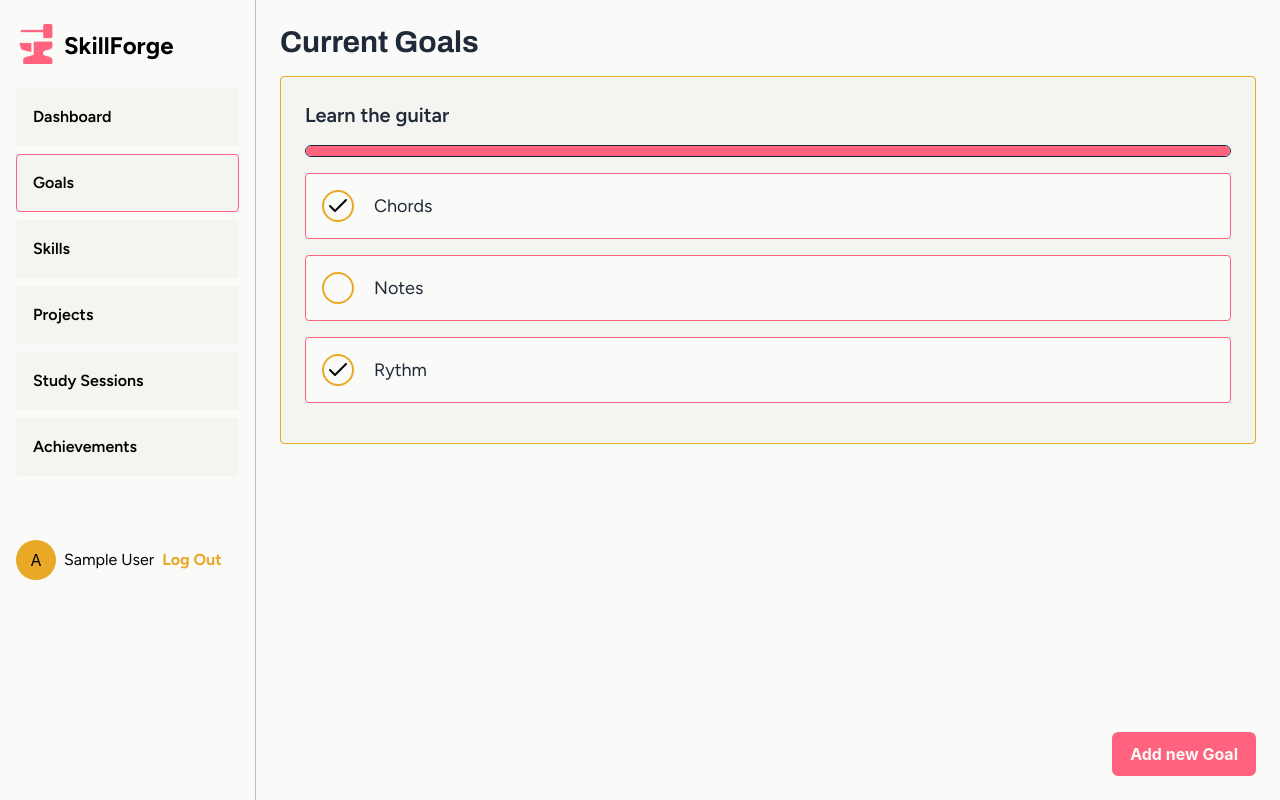
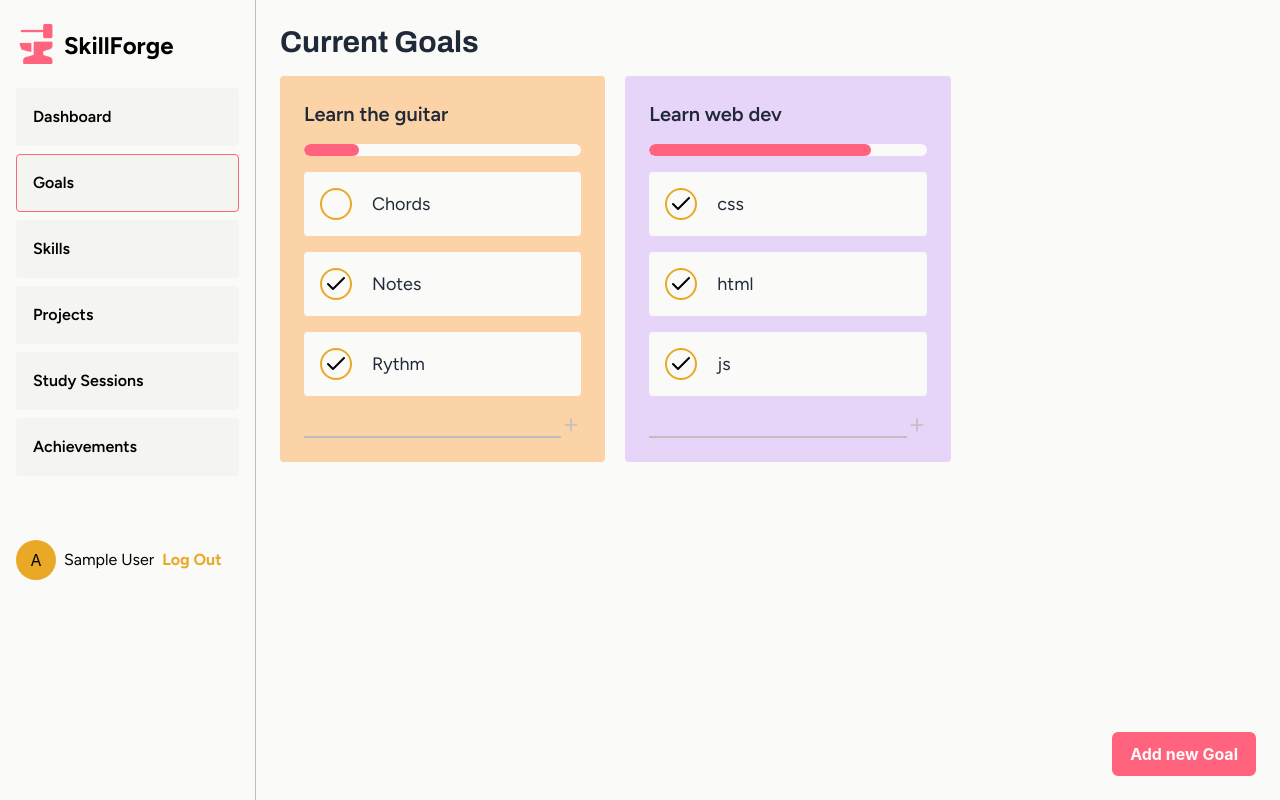
Before and after one commit to AyaKhellou/skill-forge, a React (Vite) app: page /user/goals in a window 1280 px wide. Built offline with nearby package versions, Linux system fonts and the light colour scheme; no server answers; sample sign-in values are in the browser's storage.

Commit message:
Refactor components for consistency and improved styling; add GoalCard component and enhance Goals page functionality

```diff
--- a/src/components/Button.jsx
+++ b/src/components/Button.jsx
@@ -1,5 +1,5 @@
 export default function Button({ children, onClick , primary , classes }) {
-    const primaryButtonStyle = "bg-primary text-background px-4 py-2 rounded-md font-bold cursor-pointer border-2 border-primary hover:bg-background hover:text-primary hover:border-primary transition-all duration-300 " + classes;
+    const primaryButtonStyle = "bg-primary text-background px-4 py-2 rounded-md font-bold cursor-pointer border-2 border-primary hover:bg-background hover:text-primary hover:border-primary transition-all duration-300  " + classes;
     const secondaryButtonStyle = "bg-background text-primary px-4 py-2 rounded-md font-bold cursor-pointer border-2 hover:bg-primary hover:text-background hover:border-primary transition-all duration-300 " + classes;
 
     return (
--- a/src/components/FormGroup.jsx
+++ b/src/components/FormGroup.jsx
@@ -1,6 +1,6 @@
 export default function FormGroup({ label, type, name, id, value, onChange }) {
     return (
-        <div className="form-group font-figtree flex flex-col items-left gap-2 w-full">
+        <div className="font-figtree flex flex-col items-left gap-2 w-full">
             <label
             className="font-semibold text-detail"
             htmlFor={id}
--- /dev/null
+++ b/src/components/GoalCard.jsx
@@ -0,0 +1,29 @@
+import SkillCard from "../components/SkillCard"
+import ProgressBar from "../components/ProgressBar"
+import { Plus } from "lucide-react"
+
+
+export default function GoalCard({goalName, skills, progress, color}){
+    function addNewSkill(){
+        console.log("add new skill")
+    }
+    return(
+        <div className={`rounded p-section w-1/3`}
+        style={{ backgroundColor: color }}>
+            <h3 className="card-title font-figtree text-xl font-semibold text-text">{goalName}</h3>
+            <ProgressBar width={progress}/>
+            <div className="skills">
+                {skills.map((skill,index)=>{
+                    return <SkillCard key={index} status={skill.status} name={skill.name}/>
+                })}
+            </div>
+            <div className="flex items-center">
+                <input type="text" name="skill"
+                className="outline-none border-b-2 border-border-color focus:border-detail w-full" />
+                <button onClick={addNewSkill} className="cursor-pointer text-border-color hover:text-detail">
+                    <Plus width={20} className=""/>
+                </button>
+            </div>
+        </div>
+    )
+}
--- a/src/components/ProgressBar.jsx
+++ b/src/components/ProgressBar.jsx
@@ -1,7 +1,7 @@
 export default function ProgressBar({width}){
     return(
-        <div className="progress-bar bg-background border border-text  w-full h-3 rounded-full overflow-hidden my-4">
-            <div className={`bg-primary w-[${width}] h-full rounded-full`}></div>
+        <div className="progress-bar bg-background w-full h-3 rounded-full overflow-hidden my-4">
+            <div style={{width:width}} className={`bg-primary h-full rounded-full`}></div>
         </div>
     )
 }
--- a/src/components/SkillCard.jsx
+++ b/src/components/SkillCard.jsx
@@ -2,7 +2,7 @@ import CheckBox from "./CheckBox"
 
 export default function SkillCard({status,name}){
     return(
-        <div className="skill flex items-center gap-5 bg-background border border-primary p-4 my-4 rounded">
+        <div className="skill flex items-center gap-5 bg-background p-4 my-4 rounded">
             <CheckBox checked={status}/>
             <div>
                 <h4 className="text-lg font-figtree text-text">{name}</h4>
--- a/src/index.css
+++ b/src/index.css
@@ -37,6 +37,9 @@ nav a{
 .detail{
     @apply text-detail font-light tracking-wider;
 }
+.page{
+    @apply flex-1 h-screen overflow-y-auto bg-background p-section;
+}
 /* Loader style */
 
 /* HTML: <div class="loader"></div> */
--- a/src/pages/profile-pages/Achievements.jsx
+++ b/src/pages/profile-pages/Achievements.jsx
@@ -1,5 +1,7 @@
 export default function Achievements(){
     return(
-        <h2>Achievements goes here</h2>
+        <section className="page">
+            <h2>Achievements goes here</h2>
+        </section>
     )
 }
--- a/src/pages/profile-pages/Dashboard.jsx
+++ b/src/pages/profile-pages/Dashboard.jsx
@@ -31,7 +31,7 @@ export default function Dashboard() {
   ];
 
   return (
-    <section className="flex-1 h-screen overflow-y-auto bg-background p-section">
+    <section className="page">
       <div className="mx-auto flex max-w-6xl flex-col gap-6">
         <div className="rounded-[2rem] border border-[#e8dfcf] bg-[#fffdf8] p-6 shadow-sm sm:p-8">
           <p className="detail text-xs uppercase tracking-[0.3em]">Learning dashboard</p>
--- a/src/pages/profile-pages/Goals.jsx
+++ b/src/pages/profile-pages/Goals.jsx
@@ -1,22 +1,102 @@
 import Button from "../../components/Button"
-import ProgressBar from "../../components/ProgressBar"
-import SkillCard from "../../components/SkillCard"
+import GoalCard from "../../components/GoalCard"
+import { useState } from "react"
+import FormGroup from "../../components/FormGroup";
 
 
 export default function Goals(){
+    const [popUp, setPopUp] = useState(false);
+    const [title, setTitle] = useState("");
+
+    let skills = [
+        {name:"Chords",status:false, goal:"Learn the guitar"},
+        {name:"Notes",status:true, goal:"Learn the guitar"},
+        {name:"Rythm",status:true, goal:"Learn the guitar"},
+        {name:"css",status:true, goal:"Learn web dev"},
+        {name:"html",status:true, goal:"Learn web dev"},
+        {name:"js",status:true, goal:"Learn web dev"}
+    ]
+
+    const [goals,setGoals] = useState([
+    {
+        id:1,
+        goalName:"Learn the guitar",
+        progress:"20%",
+        skills:skills.filter(skill=> skill.goal === "Learn the guitar")
+    },
+    {
+        id:2,
+        goalName:"Learn web dev",
+        progress:"80%",
+        skills:skills.filter(skill=> skill.goal === "Learn web dev")
+    }
+])
+
+    const pastelColors = [
+        { name: "blush", color: "#fbebec" },
+        { name: "peach", color: "#fcd3a7" },
+        { name: "lilac", color: "#e7d4f9" },
+        { name: "sage", color: "#dbecd7" },
+        { name: "lemon", color: "#fdf0aa" },
+        { name: "sky", color: "#dee7f6" },
+    ]
+
+    function addNewGoal(){
+        setPopUp(true)
+    }
+    function saveGoal(){
+        setPopUp(false)
+        console.log("saved")
+        setGoals(prev=> [...prev,{
+            id:5,
+            goalName:title,
+            progress: "0%",
+            skills:[]
+        }])
+        setTitle("")
+    }
+
     return(
-        <section className="page p-section relative bg-background w-[80%]">
+        <section className="page relative">
             <h2>Current Goals</h2>
-            <div className="goal-card bg-card-background border border-accent rounded p-section">
-                <h3 className="card-title font-figtree text-xl font-semibold text-text">Learn the guitar</h3>
-                <ProgressBar width="50%"/>
-                <div className="skills">
-                    <SkillCard status={true} name="Chords"/>
-                    <SkillCard status={false} name="Notes"/>
-                    <SkillCard status={true} name="Rythm"/>
-                </div>
+            <div className="goals flex gap-5">
+            {
+                goals.map((goal)=>{
+                    return (
+                        <GoalCard
+                        key={goal.id}
+                        goalName={goal.goalName}
+                        skills={goal.skills}
+                        progress={goal.progress}
+                        color={pastelColors[goal.id].color}/>
+                    )
+                })
+            }
             </div>
-            <Button primary={true} classes="fixed bottom-section right-section ">Add new Goal</Button>
+
+            <Button
+            onClick={addNewGoal}
+            primary={true}
+            classes="fixed bottom-section right-section"
+            disabled={!popUp}
+            >Add new Goal</Button>
+
+            {popUp &&
+            <form className="bg-background border border-primary w-[90%] h-32 absolute top-[50%] left-section">
+                <FormGroup
+                label="Goal's Title"
+                type="text"
+                name="title"
+                id="title"
+                value={title}
+                onChange={e=> setTitle(e.target.value)}/>
+                <Button
+                onClick={saveGoal}
+                primary={false}
+                disabled={!popUp}
+                >Save Goal</Button>
+            </form>}
+
         </section>
     )
 }
--- a/src/pages/profile-pages/Projects.jsx
+++ b/src/pages/profile-pages/Projects.jsx
@@ -1,5 +1,7 @@
 export default function Projects(){
     return(
-        <h2>Projects goes here</h2>
+        <section className="page">
+            <h2>Projects goes here</h2>
+        </section>
     )
 }
--- a/src/pages/profile-pages/Skills.jsx
+++ b/src/pages/profile-pages/Skills.jsx
@@ -1,6 +1,6 @@
 export default function Skills(){
     return(
-        <section>
+        <section className="page">
             <h2>Skills goes here</h2>
             <ul>
                 <li>notes</li>
--- a/src/pages/profile-pages/StudySessions.jsx
+++ b/src/pages/profile-pages/StudySessions.jsx
@@ -1,5 +1,7 @@
 export default function StudySkills(){
     return(
-        <h2>Study sessions goes here</h2>
+        <section className="page">
+            <h2>Study sessions goes here</h2>
+        </section>
     )
 }
```
